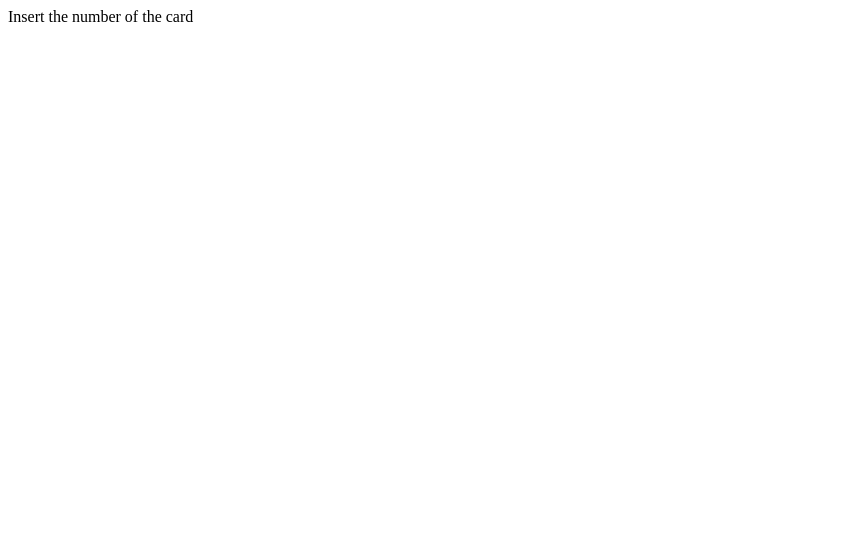
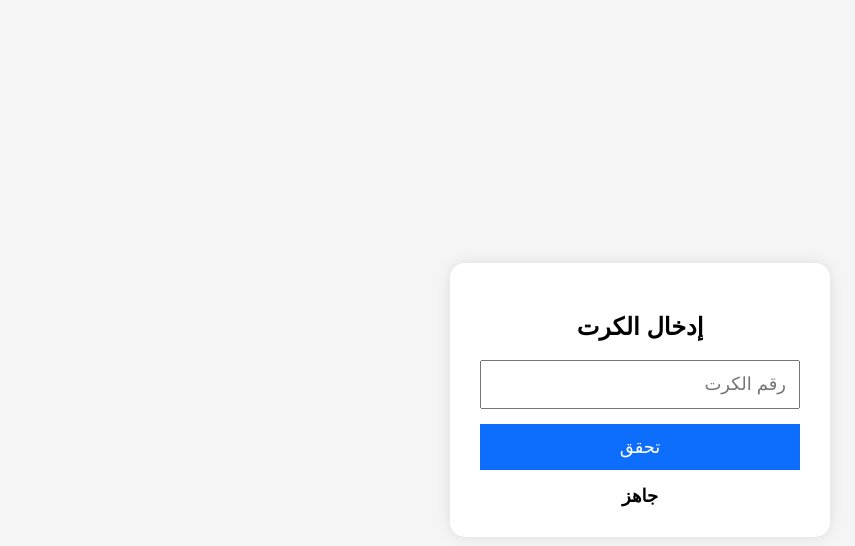
Before and after one commit to Hailqadasi/Alsalaamschool, a plain HTML site: page index.html in a window 1280 px wide. Shown: the whole page, without its empty margins (0-855 px from the left). Drawn offline with nearby package versions, Linux system fonts and the light colour scheme.

Commit message:
Replace placeholder with Arabic card input form

```diff
--- a/index.html
+++ b/index.html
@@ -1 +1,122 @@
-Insert the number of the card
+ <!DOCTYPE html>
+<html lang="ar" dir="rtl">
+<head>
+<meta charset="UTF-8">
+<meta name="viewport" content="width=device-width, initial-scale=1">
+<title>فحص الكرت</title>
+
+<style>
+body{
+margin:0;
+font-family:Arial;
+background:#f5f5f5;
+display:flex;
+justify-content:center;
+align-items:center;
+height:100vh;
+}
+.box{
+background:#fff;
+padding:30px;
+width:320px;
+border-radius:15px;
+box-shadow:0 0 15px rgba(0,0,0,.1);
+text-align:center;
+}
+input,button{
+width:100%;
+padding:12px;
+font-size:18px;
+margin-bottom:15px;
+box-sizing:border-box;
+}
+button{
+border:none;
+background:#0d6efd;
+color:#fff;
+cursor:pointer;
+}
+#result{
+font-size:18px;
+font-weight:bold;
+}
+</style>
+</head>
+
+<body>
+
+<div class="box">
+<h2>إدخال الكرت</h2>
+
+<input id="code" placeholder="رقم الكرت">
+
+<button onclick="checkCard()">تحقق</button>
+
+<div id="result">جاهز</div>
+</div>
+
+<script src="https://unpkg.com/@supabase/supabase-js@2"></script>
+
+<script>
+const result = document.getElementById("result");
+
+function msg(t){
+  result.innerText = t;
+}
+
+async function checkCard(){
+
+  if(!window.supabase){
+    msg("مكتبة Supabase لم تعمل");
+    return;
+  }
+
+  const supabase = window.supabase.createClient(
+    "https://eorcwponppumcppbmylt.supabase.co",
+    "eyJhbGciOiJIUzI1NiIsInR5cCI6IkpXVCJ9.eyJpc3MiOiJzdXBhYmFzZSIsInJlZiI6ImVvcmN3cG9ucHB1bWNwcGJteWx0Iiwicm9sZSI6ImFub24iLCJpYXQiOjE3NzY0NDYzMzgsImV4cCI6MjA5MjAyMjMzOH0.TWIDhL_WONrQ1YyxBTFW3Xw4QJn_DlaKwHsrmyEuq98"
+  );
+
+  let code = document.getElementById("code").value.trim();
+
+  if(!code){
+    msg("أدخل رقم الكرت");
+    return;
+  }
+
+  msg("جاري التحقق...");
+
+  try{
+
+    const { data, error } = await supabase
+      .from("scards")
+      .select("*")
+      .eq("code", parseInt(code))
+      .single();
+
+    if (error && error.code !== "PGRST116") {
+      msg("خطأ: " + error.message);
+      return;
+    }
+
+    if (data) {
+      msg("✅ الكرت موجود");
+
+      // 🔥 فتح الصفحة الرئيسية
+      setTimeout(() => {
+        window.location.href = "main.html";
+      }, 800);
+
+    } else {
+      msg("❌ الكرت غير موجود");
+    }
+
+  }catch(e){
+    msg("فشل الاتصال");
+    console.log(e);
+  }
+
+}
+</script>
+
+</body>
+</html>
```
